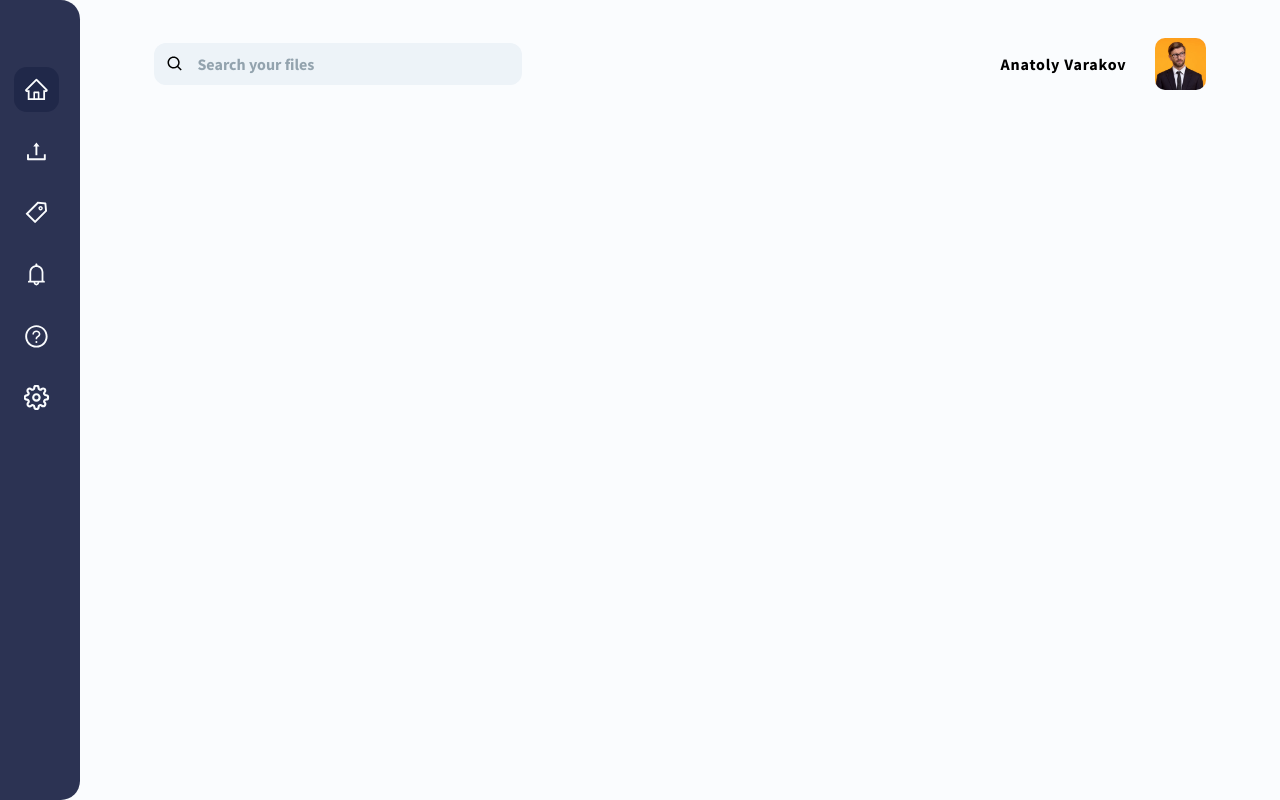
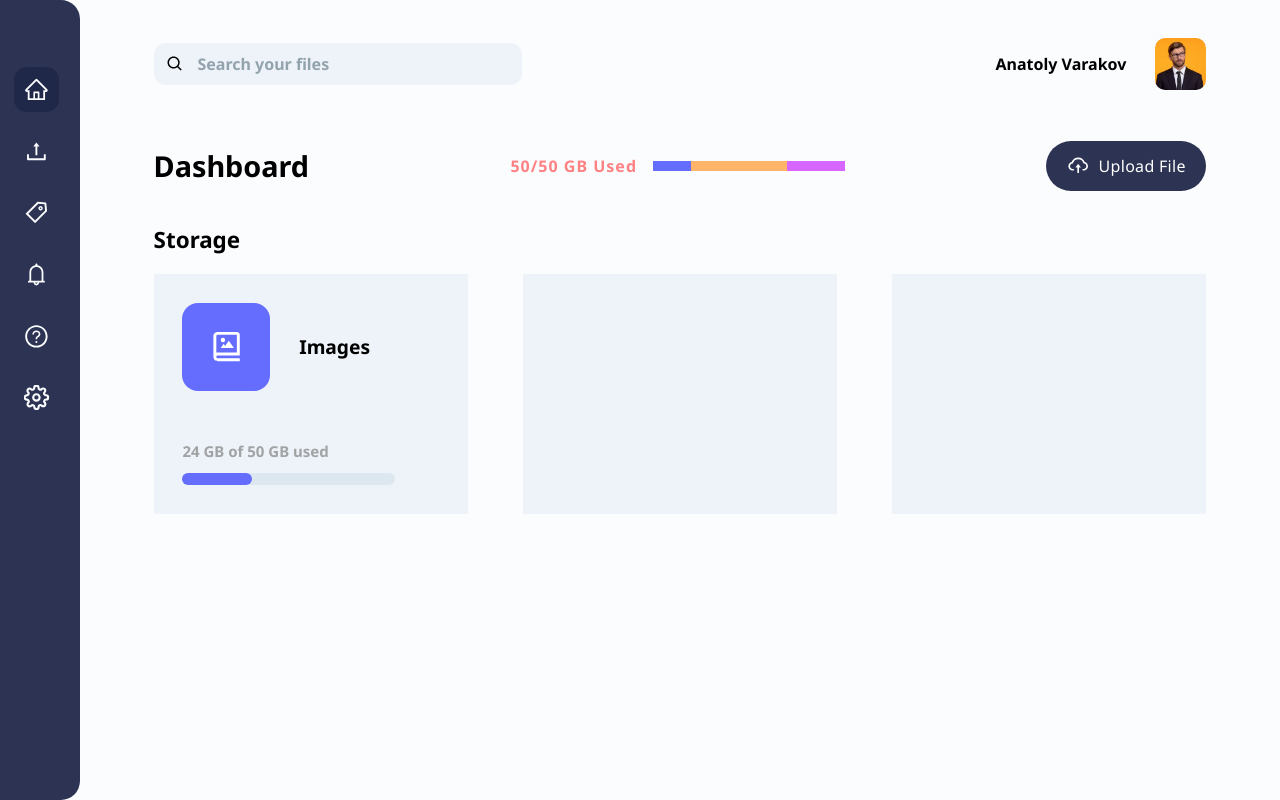
Before and after one commit to gustavodiasobtrader/cloud-storage-supabase, a React (Create React App) app: page / in a window 1280 px wide. Built offline with nearby package versions, Linux system fonts and the light colour scheme.

Commit message:
feat(dashboard): cards overview - initial html and styling

```diff
--- a/public/index.html
+++ b/public/index.html
@@ -8,7 +8,7 @@
     <link rel="preconnect" href="https://fonts.googleapis.com" />
     <link rel="preconnect" href="https://fonts.gstatic.com" crossorigin />
     <link
-      href="https://fonts.googleapis.com/css2?family=Source+Sans+Pro:ital,wght@0,300;0,700;1,400&display=swap"
+      href="https://fonts.googleapis.com/css2?family=Noto+Sans:wght@400;700&display=swap"
       rel="stylesheet"
     />
     <meta
--- a/src/App.scss
+++ b/src/App.scss
@@ -12,5 +12,5 @@ html {
 
 html,
 * {
-  font-family: "Source Sans Pro", sans-serif;
+  font-family: "Noto Sans", sans-serif;
 }
--- /dev/null
+++ b/src/components/cards-overview/CardsOverview.scss
@@ -0,0 +1,88 @@
+.overview-wrapper {
+  margin-top: 0.9rem;
+  display: flex;
+  flex-direction: column;
+
+  .title {
+    font-weight: bold;
+    font-size: 1.4rem;
+  }
+  .cards-wrapper {
+    margin-top: 1.2rem;
+    display: grid;
+    grid-template-columns: repeat(3, 1fr);
+    grid-template-rows: 240px;
+    gap: 3.4rem;
+
+    .card {
+      background-color: #edf3f8;
+
+      .card-content {
+        height: 100%;
+        width: 100%;
+        padding: 1.8rem 4.6rem 1.8rem 1.8rem;
+        display: flex;
+        flex-direction: column;
+        justify-content: space-between;
+
+        .title-and-icon {
+          display: flex;
+          flex-direction: row;
+          align-items: center;
+
+          .section-logo {
+            width: 88px;
+            height: 88px;
+            border-radius: 16px;
+            display: flex;
+            justify-content: center;
+            align-items: center;
+
+            &.images {
+              background-color: #656dff;
+            }
+
+            svg {
+              color: white;
+              font-size: 2.2rem;
+            }
+          }
+
+          p {
+            font-size: 1.2rem;
+            font-weight: bold;
+            margin-left: 1.8rem;
+          }
+        }
+
+        .usage-info {
+          display: flex;
+          flex-direction: column;
+          p {
+            font-weight: bold;
+            font-size: 15px;
+            color: rgba(128, 128, 128, 0.7);
+          }
+          .bar-status {
+            margin-top: 0.8rem;
+            height: 12px;
+            width: 100%;
+            background-color: #dde7ef;
+            border-radius: 22px;
+
+            .images {
+              height: 100%;
+              width: 33%;
+              background-color: #656dff;
+              border-radius: 22px;
+            }
+          }
+        }
+      }
+    }
+  }
+}
+
+// TODO: Create styling for DOCUMENTS and MUSICS card
+// TODO: Add responsive design into layout
+// TODO: Adjust fonts and font-weights
--- /dev/null
+++ b/src/components/cards-overview/CardsOverview.tsx
@@ -0,0 +1,42 @@
+import "./CardsOverview.scss";
+import { BiBook, BiPhotoAlbum } from "react-icons/bi";
+import { AiOutlinePlayCircle } from "react-icons/ai";
+
+const CardsOverview = () => {
+  return (
+    <>
+      <div className="overview-wrapper">
+        <p className="title">Storage</p>
+
+        <div className="cards-wrapper">
+          <div className="card">
+            <div className="card-content">
+              <div className="title-and-icon">
+                <div className="section-logo images">
+                  <BiPhotoAlbum />
+                </div>
+
+                <p>Images</p>
+              </div>
+
+              <div className="usage-info">
+                <p>24 GB of 50 GB used</p>
+                <div className="bar-status">
+                  <div className="bar-filler images"></div>
+                </div>
+              </div>
+            </div>
+          </div>
+          <div className="card">
+            <div className="card-content"></div>
+          </div>
+          <div className="card">
+            <div className="card-content"></div>
+          </div>
+        </div>
+      </div>
+    </>
+  );
+};
+
+export default CardsOverview;
--- a/src/components/header/Header.scss
+++ b/src/components/header/Header.scss
@@ -50,7 +50,6 @@
     p {
       margin-right: 1.8rem;
       font-weight: bold;
-      letter-spacing: 0.8px;
     }
     img {
       height: 3.2rem;
--- a/src/components/header/Header.tsx
+++ b/src/components/header/Header.tsx
@@ -1,6 +1,9 @@
 import "./Header.scss";
 import { BiSearch } from "react-icons/bi";
 import avatar from "../../assets/avatar.jpg";
+
+//FIXME: Ícone sumindo do header quando tela é diminuida
+//FIXME: Ajustar o CSS do input field
 
 const Header = () => {
   return (
--- a/src/components/main-content/MainContent.tsx
+++ b/src/components/main-content/MainContent.tsx
@@ -1,11 +1,25 @@
 import "./MainContent.scss";
 import Header from "../header/Header";
+import StorageOverview from "../storage-overview/StorageOverview";
+import CardsOverview from "../cards-overview/CardsOverview";
+import { useCallback, useState } from "react";
 
 const MainContent = () => {
+  const [showModal, setShowModal] = useState(false);
+
+  const handleFile = useCallback((e: any) => {
+    // const file = e.target.files[0];
+    // const mb = (file.size / 1024 / 1024).toFixed(2);
+    // const type = file.type.split("/")[1];
+    // const name = file.name;
+  }, []);
+
   return (
     <>
       <div className="main-content-wrapper">
         <Header />
+        <StorageOverview handleFile={handleFile} />
+        <CardsOverview />
       </div>
     </>
   );
--- /dev/null
+++ b/src/components/storage-overview/StorageOverview.scss
@@ -0,0 +1,101 @@
+@import "../../global/colors.scss";
+
+.storage-overview-wrapper {
+  display: flex;
+  flex-direction: row;
+  justify-content: space-between;
+  align-items: center;
+
+  margin-top: 2rem;
+  min-height: 88px;
+  height: auto;
+
+  .title {
+    p {
+      font-weight: bold;
+      font-size: 1.8rem;
+      letter-spacing: 0px;
+    }
+  }
+
+  .progress-bar-wrapper {
+    display: flex;
+    justify-content: center;
+    flex-direction: row;
+    align-items: center;
+
+    p {
+      color: #fe8283;
+      font-size: 1rem;
+      font-weight: bold;
+      letter-spacing: 1px;
+      padding-right: 1rem;
+    }
+
+    .progress-bar {
+      height: 10px;
+      background-color: #edf3f8;
+      width: 12rem;
+      border-radius: 20px;
+      display: flex;
+
+      .images-bar,
+      .docs-bar,
+      .audio-bar {
+        height: 100%;
+      }
+
+      /*TODO: Make width perfect dynamic (after bucket/upload services set-up) */
+      .images-bar {
+        background-color: #656dff;
+        width: 20%;
+      }
+
+      .docs-bar {
+        background-color: #ffb469;
+        width: 50%;
+      }
+
+      .audio-bar {
+        background-color: #d666ff;
+        width: 30%;
+      }
+    }
+  }
+
+  .upload-button {
+    width: 160px;
+    cursor: pointer;
+    .button {
+      height: 50px;
+      background-color: $navbar-primary-bg;
+      display: flex;
+      justify-content: center;
+      align-items: center;
+      border-radius: 26px;
+
+      .button-content {
+        display: flex;
+        flex-direction: row;
+        justify-content: space-around;
+        align-items: center;
+        width: 100%;
+        padding: 0 1rem;
+
+        svg {
+          color: white;
+          font-size: 1.4rem;
+        }
+      }
+      p {
+        color: white;
+        // font-weight: bolder;
+        letter-spacing: 0.3px;
+      }
+
+      input {
+        display: none;
+      }
+    }
+  }
+}
--- /dev/null
+++ b/src/components/storage-overview/StorageOverview.tsx
@@ -0,0 +1,55 @@
+import "./StorageOverview.scss";
+import { AiOutlineCloudUpload } from "react-icons/ai";
+import { useRef } from "react";
+
+interface IProps {
+  handleFile: (e: any) => void;
+}
+
+const StorageOverview = (props: IProps) => {
+  const inputRef = useRef(null);
+
+  function triggerFile() {
+    if (inputRef) {
+      const input: any = inputRef.current;
+
+      input.click();
+    }
+  }
+
+  return (
+    <>
+      <div className="storage-overview-wrapper">
+        <div className="title">
+          <p>Dashboard</p>
+        </div>
+
+        <div className="progress-bar-wrapper">
+          <p>50/50 GB Used</p>
+          <div className="progress-bar">
+            <div className="images-bar"></div>
+            <div className="docs-bar"></div>
+            <div className="audio-bar"></div>
+          </div>
+        </div>
+
+        <div className="upload-button" onClick={triggerFile}>
+          <div className="button">
+            <div className="button-content">
+              <AiOutlineCloudUpload />
+              <p>Upload File</p>
+            </div>
+            <input
+              accept=".mp3, .mp4. .pdf, .jpg, .png, .doc"
+              ref={inputRef}
+              type="file"
+              onChange={props.handleFile}
+            />
+          </div>
+        </div>
+      </div>
+    </>
+  );
+};
+
+export default StorageOverview;
```
Also changed, not shown: src/components/modal/Modal.scss (added, +20 -0 lines), src/components/modal/Modal.tsx (added, +26 -0 lines).
